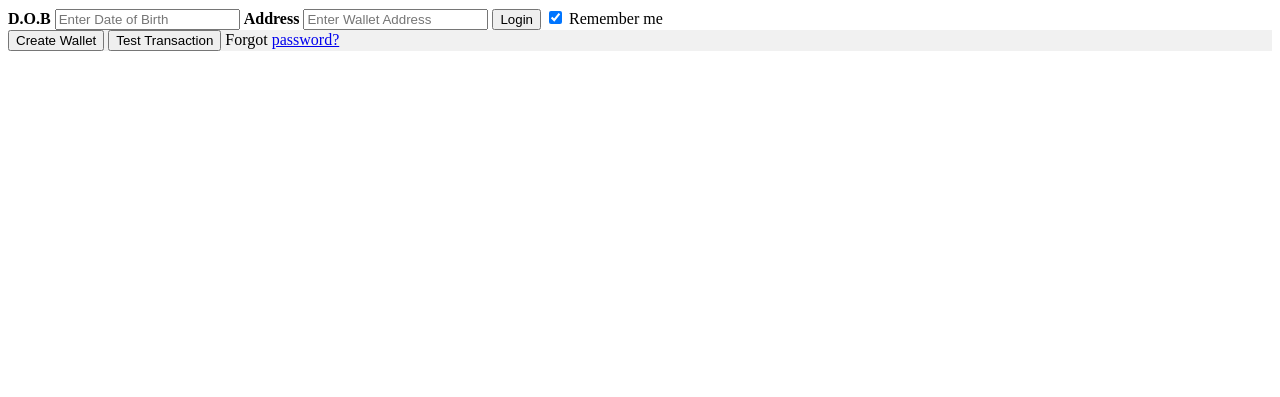
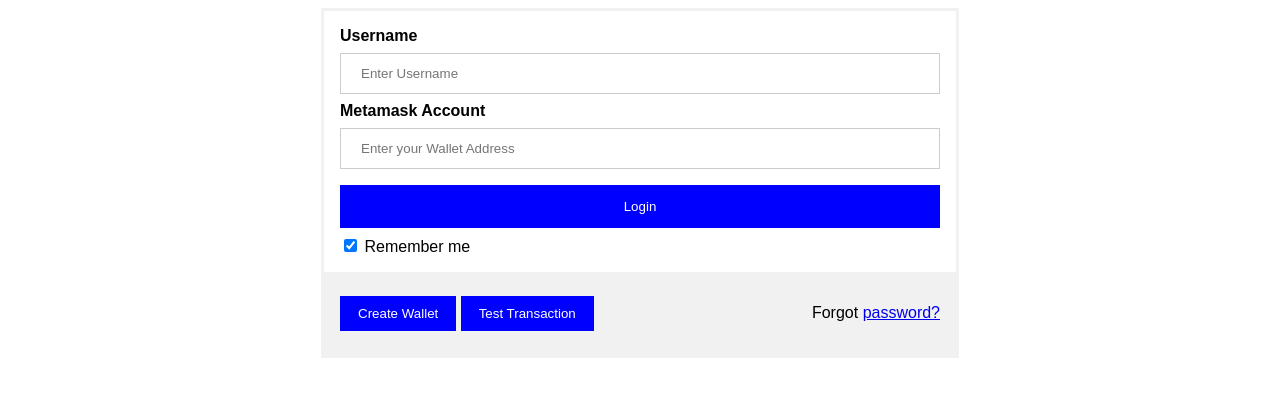
Before and after one commit to coderrick/treehacks2021, a Django app: page / in a window 1280 px wide. Shown: the top 397 px of the page. Run offline with Django 3.2, Linux system fonts and the light colour scheme; some libraries are stand-ins or nearby versions.

Commit message:
linked login to index page

```diff
--- /dev/null
+++ b/app/static/login.css
@@ -0,0 +1,51 @@
+body {font-family: Arial, Helvetica, sans-serif;}
+form {border: 3px solid #f1f1f1;margin:0 auto; width: 50%;;}
+
+input[type=text], input[type=password] {
+  width: 100%;
+  padding: 12px 20px;
+  margin: 8px 0;
+  display: inline-block;
+  border: 1px solid #ccc;
+  box-sizing: border-box;
+}
+
+button {
+  background-color: blue;
+  color: white;
+  padding: 14px 20px;
+  margin: 8px 0;
+  border: none;
+  cursor: pointer;
+  width: 100%;
+}
+
+button:hover {
+  opacity: 0.8;
+}
+
+.cancelbtn {
+  width: auto;
+  padding: 10px 18px;
+  background-color: blue;
+}
+
+.container {
+  padding: 16px;
+}
+
+span.psw {
+  float: right;
+  padding-top: 16px;
+}
+
+/* Change styles for span and cancel button on extra small screens */
+@media screen and (max-width: 300px) {
+  span.psw {
+     display: block;
+     float: none;
+  }
+  .cancelbtn {
+     width: 100%;
+  }
+}
--- a/app/templates/login.html
+++ b/app/templates/login.html
@@ -5,19 +5,72 @@
   <meta name="viewport" content="width=device-width, initial-scale=1">
   <script src="https://cdnjs.cloudflare.com/ajax/libs/web3/1.3.4/web3.min.js"></script>
   <script src="https://cdn.ethers.io/lib/ethers-5.0.umd.min.js" type="application/javascript"></script>
-  <link rel="stylesheet" href="login.css">
+  <link rel="stylesheet" href="static/login.css">
+  <style>
+    body {font-family: Arial, Helvetica, sans-serif;}
+form {border: 3px solid #f1f1f1;margin:0 auto; width: 50%;;}
+
+input[type=text], input[type=password] {
+  width: 100%;
+  padding: 12px 20px;
+  margin: 8px 0;
+  display: inline-block;
+  border: 1px solid #ccc;
+  box-sizing: border-box;
+}
+
+button {
+  background-color: blue;
+  color: white;
+  padding: 14px 20px;
+  margin: 8px 0;
+  border: none;
+  cursor: pointer;
+  width: 100%;
+}
+
+button:hover {
+  opacity: 0.8;
+}
+
+.cancelbtn {
+  width: auto;
+  padding: 10px 18px;
+  background-color: blue;
+}
+
+.container {
+  padding: 16px;
+}
+
+span.psw {
+  float: right;
+  padding-top: 16px;
+}
+
+/* Change styles for span and cancel button on extra small screens */
+@media screen and (max-width: 300px) {
+  span.psw {
+     display: block;
+     float: none;
+  }
+  .cancelbtn {
+     width: 100%;
+  }
+}
+  </style>
 </head>
 
 <body>
 
-  <form action="index.html" method="get">
+  <form action="index/" method="get">
 
     <div class="container">
-      <label for="uname"><b>D.O.B</b></label>
-      <input type="text" placeholder="Enter Date of Birth" name="uname" required>
+      <label for="uname"><b>Username</b></label>
+      <input type="text" placeholder="Enter Username" name="uname" required>
 
-      <label for="psw"><b>Address</b></label>
-      <input id="addy" type="text" placeholder="Enter Wallet Address" name="addy" required>
+      <label for="psw"><b>Metamask Account</b></label>
+      <input id="addy" type="text" placeholder="Enter your Wallet Address" name="addy" required>
 
       <button type="submit">Login</button>
       <label>
```
